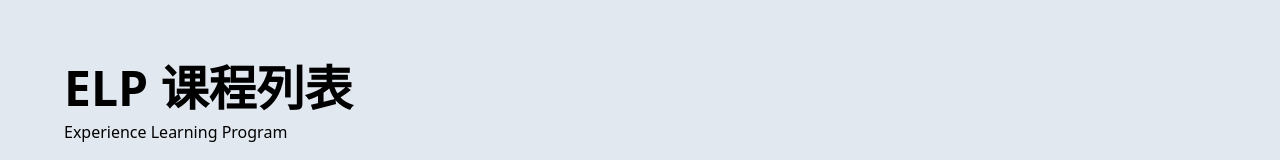
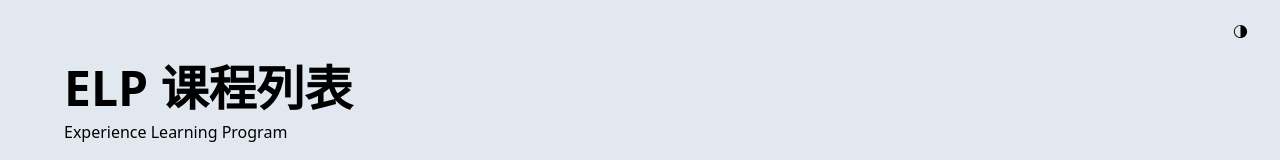
Before and after one commit to xyspg/pkudalton-elp, a Next.js app: page / in a window 1280 px wide. Shown: the top 160 px of the page. Built offline with nearby package versions, Linux system fonts and the light colour scheme.

Commit message:
feat: toggle dark mode

```diff
--- a/package.json
+++ b/package.json
@@ -19,8 +19,10 @@
     "eslint-config-next": "13.2.4",
     "lucide-react": "^0.139.0",
     "next": "13.2.4",
+    "next-themes": "^0.2.1",
     "react": "18.2.0",
     "react-dom": "18.2.0",
+    "react-icons": "^4.8.0",
     "swr": "^2.1.2",
     "tailwind-merge": "^1.12.0",
     "tailwindcss-animate": "^1.0.5"
--- /dev/null
+++ b/src/components/ToggleDarkModeButton.tsx
@@ -0,0 +1,21 @@
+"use client";
+import React from "react";
+import { useTheme } from "next-themes";
+import { Half2Icon } from "@radix-ui/react-icons";
+
+const ToggleDarkModeButton = () => {
+  const { systemTheme, theme, setTheme } = useTheme();
+  const currentTheme = theme === "system" ? systemTheme : theme;
+  const darkMode = currentTheme === "dark";
+
+  return (
+    <div
+      onClick={() => (theme == "dark" ? setTheme("light") : setTheme("dark"))}
+      className={`text-${darkMode ? "white" : "black"} cursor-pointer transition-all duration-100 px-2 md:px-4 py-2 text-2xl md:text-2xl rounded-lg absolute top-4 right-4`}
+    >
+      <Half2Icon />
+    </div>
+  );
+};
+
+export default ToggleDarkModeButton;
--- a/src/pages/_app.tsx
+++ b/src/pages/_app.tsx
@@ -1,5 +1,10 @@
-import '@/styles/globals.css'
+import "@/styles/globals.css";
+import { ThemeProvider } from "next-themes";
 
 export default function App({ Component, pageProps }) {
-  return <Component {...pageProps} />
+  return (
+    <ThemeProvider attribute="class">
+      <Component {...pageProps} />
+    </ThemeProvider>
+  );
 }
--- a/src/pages/courses/[id].tsx
+++ b/src/pages/courses/[id].tsx
@@ -12,6 +12,7 @@ function CourseDetails() {
   return (
     <>
       <Header />
+        <div >
       <div className="pt-4 pl-4 md:pl-8 md:pt-8 w-1/12 cursor-pointer">
         <Link href="/">
           {" "}
@@ -37,6 +38,7 @@ function CourseDetails() {
           {course ? "查看PDF" : null}
         </Link>
       </div>
+        </div>
     </>
   );
 }
--- a/src/pages/index.tsx
+++ b/src/pages/index.tsx
@@ -1,6 +1,7 @@
 import CourseList from '@/pages/CourseList';
 import Header from '@/components/Header';
 import Head from 'next/head';
+import ToggleDarkModeButton from "@/components/ToggleDarkModeButton";
 
 export default function Home() {
   return (
@@ -9,15 +10,10 @@ export default function Home() {
         <title>ELP课程列表</title>
         <meta name='viewport' content='width=device-width, initial-scale=1' />
         <link rel='icon' href='/favicon.ico' />
-        <link rel='preconnect' href='https://fonts.googleapis.com' />
-        <link rel='preconnect' href='https://fonts.gstatic.com' />
-        <link
-          href='https://fonts.googleapis.com/css2?family=Noto+Sans+SC&display=swap'
-          rel='stylesheet'
-        />
       </Head>
-      <main className='h-screen dark:bg-slate-800'>
+      <main className='h-screen'>
         <Header />
+          <ToggleDarkModeButton />
         <div className='flex justify-center align-center'>
           <CourseList />
         </div>
--- a/src/styles/globals.css
+++ b/src/styles/globals.css
@@ -15,7 +15,10 @@ body {
   height: 100%;
 }
 
-
+[data-mode='dark'] {
+  --tw-bg-opacity: 1;
+  background-color: rgb(30 41 59 / var(--tw-bg-opacity));
+}
 a {
   color: inherit;
   text-decoration: none;
--- a/tailwind.config.js
+++ b/tailwind.config.js
@@ -1,5 +1,6 @@
 /** @type {import('tailwindcss').Config} */
 module.exports = {
+  darkMode: 'class',
   content: [
     "./app/**/*.{js,ts,jsx,tsx}",
     "./pages/**/*.{js,ts,jsx,tsx}",
```
Also changed, not shown: 1 other file (tests, documents, lock files or other folders).
